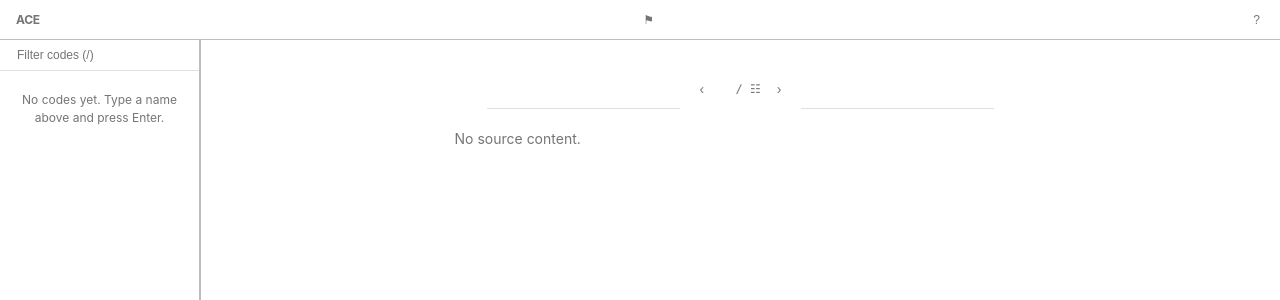
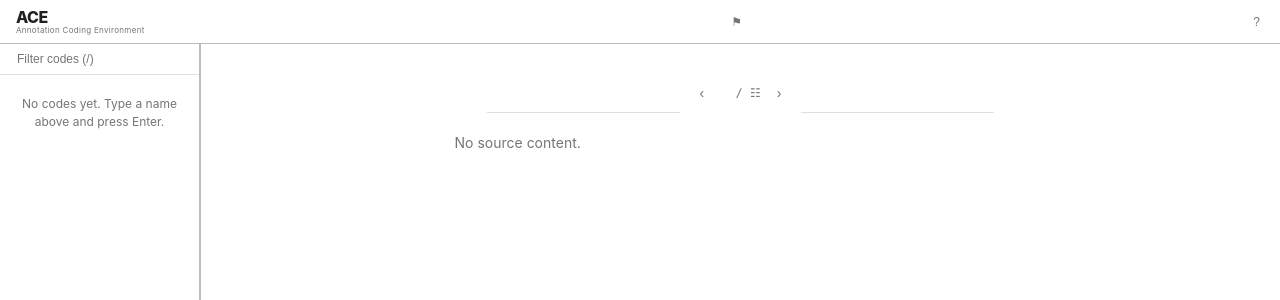
Before and after one commit to januarharianto/annotation-coding-environment, a Python web app: template src/ace/templates/coding.html in a window 1280 px wide. Shown: the top 300 px of the page. Run offline with Jinja, Linux system fonts and the light colour scheme; the template is opened without the code that fills it, so the values that code supplies are empty.

Commit message:
style: align header with layout columns — ACE brand over sidebar, source centred over text panel

```diff
--- a/src/ace/static/css/coding.css
+++ b/src/ace/static/css/coding.css
@@ -22,18 +22,31 @@
   padding: var(--ace-space-2) var(--ace-space-4);
   border-bottom: 1px solid var(--ace-border);
   background: var(--ace-bg);
-  height: 40px;
+  height: 44px;
   flex-shrink: 0;
 }
 
 .ace-header-brand {
-  flex: 0 0 auto;
-  font-weight: 700;
-  font-size: var(--ace-font-size-sm);
-  letter-spacing: -0.3px;
-  color: var(--ace-text-muted);
+  flex: 0 0 var(--ace-sidebar-width);
+  display: flex;
+  flex-direction: column;
+  justify-content: center;
+  line-height: 1.15;
   text-decoration: none;
   transition: color var(--ace-transition);
+}
+
+.ace-header-brand-name {
+  font-weight: 800;
+  font-size: 16px;
+  letter-spacing: -0.5px;
+  color: var(--ace-text);
+}
+
+.ace-header-brand-sub {
+  font-size: 8px;
+  color: var(--ace-text-muted);
+  letter-spacing: 0.3px;
 }
 
 .ace-header-brand:hover { color: var(--ace-text); }
--- a/src/ace/templates/coding.html
+++ b/src/ace/templates/coding.html
@@ -55,7 +55,10 @@
   {# Header #}
   {% block coding_header %}
   <header id="coding-header" class="ace-coding-header">
-    <a href="/" class="ace-header-brand">ACE</a>
+    <a href="/" class="ace-header-brand">
+      <span class="ace-header-brand-name">ACE</span>
+      <span class="ace-header-brand-sub">Annotation Coding Environment</span>
+    </a>
     <div class="ace-header-centre">
       <span class="ace-header-source" title="{{ current_source.display_id if current_source else '' }}">{{ current_source.display_id if current_source else '' }}</span>
       <button type="button" class="ace-flag-btn{% if current_status == 'flagged' %} ace-flag-btn--active{% endif %}"
```
